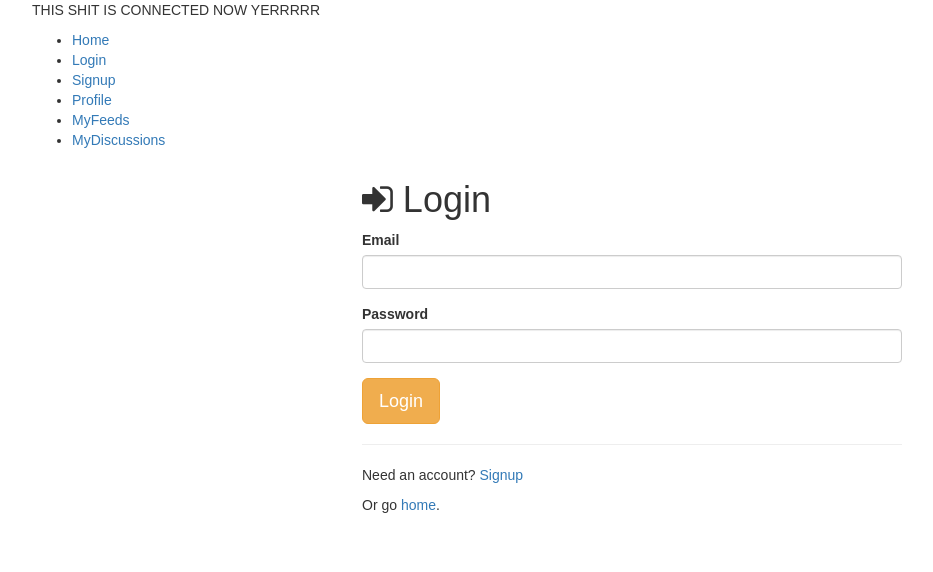
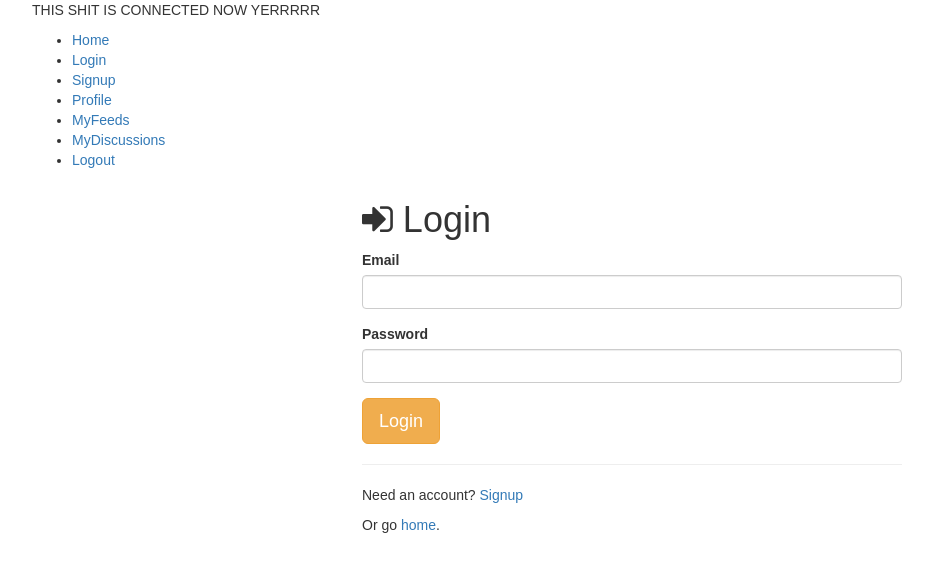
Before and after one commit to unclebconnor/node-auth-boilerplate, a React (Create React App) app in the folder client/: page /Login in a window 1280 px wide. Shown: the top 572 px of the page, without its empty margins (38-971 px from the left). Built offline with nearby package versions, Linux system fonts and the light colour scheme.

Commit message:
tested login and logout

```diff
--- a/client/src/App.js
+++ b/client/src/App.js
@@ -33,6 +33,7 @@ class App extends Component {
       }
     })
     .then((response) => {
+      console.log('response',response)
       this.setState({
         user: response.data
       })
@@ -43,7 +44,7 @@ class App extends Component {
   }
 
   render() {
-    console.log(this.state)
+    console.log("app state",this.state)
     return (
       <Router>
         <div className="container">
@@ -55,6 +56,7 @@ class App extends Component {
             <li><Link to={"/ProfilePage"}>Profile</Link></li>
             <li><Link to={"/MyFeeds"}>MyFeeds</Link></li>
             <li><Link to={"/MyDiscussions"}>MyDiscussions</Link></li>
+            <li><a href={"/logout"}>Logout</a></li>
           </ul>
           <div className="mainWrapper container">
             <Route exact path={"/"} component={Home}/>
@@ -63,6 +65,7 @@ class App extends Component {
             <Route path={"/ProfilePage"} component={ProfilePage}/>
             <Route path={"/MyFeeds"} component={MyFeeds}/>
             <Route path={"/MyDiscussions"} component={MyDiscussions}/>
+            <Route path={"/logout"} component={Home}/>
           </div>
         </div>
       </Router>
--- a/client/src/Login.js
+++ b/client/src/Login.js
@@ -28,7 +28,6 @@ class Login extends Component {
     }
 
     render() {
-    console.log(this.state)
         return (
             <div className="container">
                 <div className="col-sm-6 col-sm-offset-3">
```
